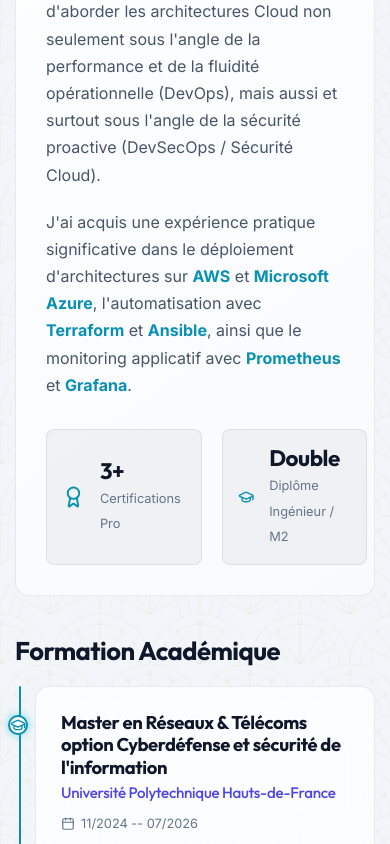
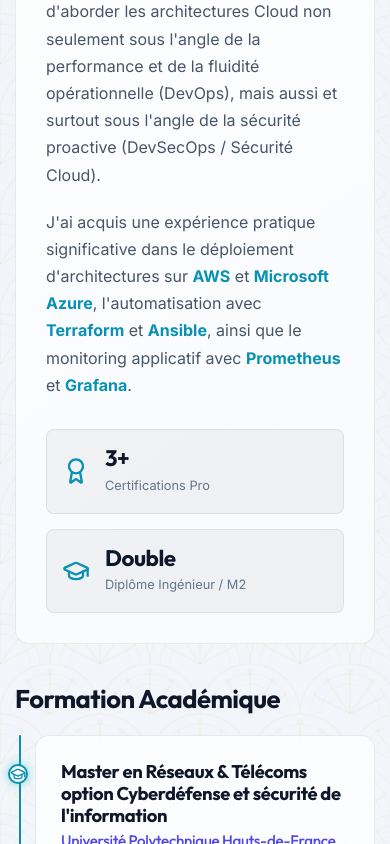
Before and after one commit to Math-ieu/mon-portfolio, a React (Vite) app: page / in a window 390 px wide. Shown: the part 1636-2480 px from the top of the page. Built offline with nearby package versions, Linux system fonts and the light colour scheme.

Commit message:
style: add media query to adjust about stats grid for mobile screens

```diff
--- a/src/components/About.css
+++ b/src/components/About.css
@@ -169,3 +169,10 @@
     gap: 40px;
   }
 }
+
+@media (max-width: 600px) {
+  .about-stats-grid {
+    grid-template-columns: 1fr;
+    gap: 15px;
+  }
+}
```
